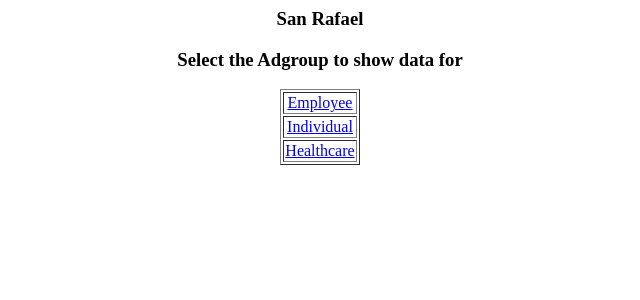
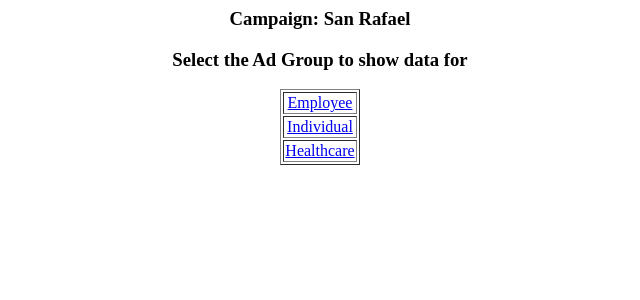
Before and after one commit to zacharygking/AdDashboard, a Django app: page /index/172 in a window 1280 px wide. Shown: the top 300 px of the page, without its empty margins (320-960 px from the left). Run offline with Django 3.2, Linux system fonts and the light colour scheme; data comes from the database, SQL or seed files in the repository; both versions use the stored data as it was after the commit.

Commit message:
Return for main view

```diff
--- a/report/templates/report/adgroups.html
+++ b/report/templates/report/adgroups.html
@@ -1,6 +1,8 @@
 <center>
-{{adgroup.campaign.campaign_name}}<br>
-{{adgroup.ad_group_name}}
+<h3>
+Campaign: {{adgroup.campaign.campaign_name}}<br>
+Ad Group: {{adgroup.ad_group_name}}
+</h3>
 <table border=1>
 	<tr>
 		<td><strong> Keyword </strong></td>
--- a/report/templates/report/main.html
+++ b/report/templates/report/main.html
@@ -1,5 +1,5 @@
-<center><h3>{{ Campaign.campaign_name }} </h3>
-<h3> Select the Adgroup to show data for  </h3>
+<center><h3> Campaign: {{ Campaign.campaign_name }} </h3>
+<h3> Select the Ad Group to show data for  </h3>
 	<table border=1>
 		{% for adgroup in Campaign.adgroup_set.all %}
    			<tr>
--- a/report/views.py
+++ b/report/views.py
@@ -99,4 +99,4 @@ def main(request):
   		data.adgroup = adGroup
   		data.save()
 
-  return HttpResponse("done")
+  return render(request, 'report/index.html')
```
Also changed, not shown: output.xml (+1 -1 lines), db.sqlite3.
